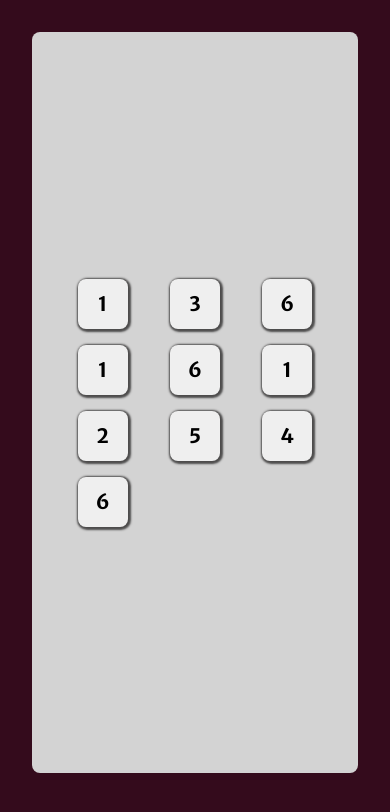
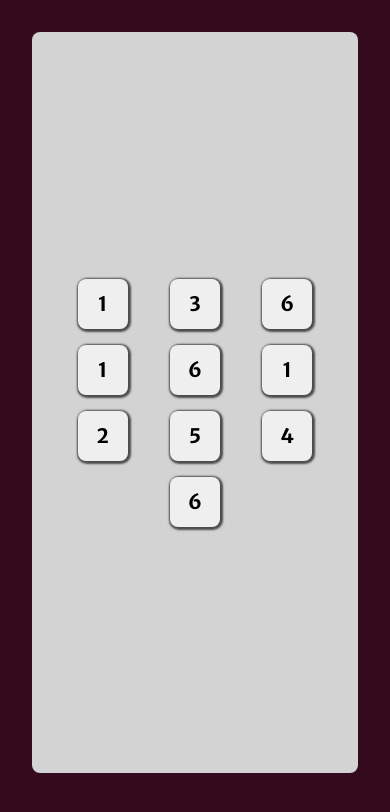
Before and after one commit to Tyriol/tenzies, a React (Vite) app: page / in a window 390 px wide. Shown: the top 812 px of the page. Built offline with nearby package versions, Linux system fonts and the light colour scheme.

Commit message:
update logic and styling to center tenth die on mobile screens

```diff
--- a/src/App.css
+++ b/src/App.css
@@ -31,8 +31,8 @@ button {
     box-shadow: 1px 1px 2px 2px #4d4c4c;
   }
 
-  & .single-item {
-    grid: 2 / 3;
+  & .single {
+    grid-column: 2 / 3;
   }
 }
 
@@ -43,5 +43,9 @@ button {
 
   .dice-container {
     grid-template: auto auto / repeat(5, 1fr);
+
+    & .single {
+      grid-column: auto;
+    }
   }
 }
--- a/src/App.tsx
+++ b/src/App.tsx
@@ -10,7 +10,7 @@ interface diceObject {
 }
 
 function App() {
-  const [dice, setDice] = useState<diceObject[]>(() => generateNewRandomDice());
+  const [dice] = useState<diceObject[]>(() => generateNewRandomDice());
 
   function generateNewRandomDice() {
     return new Array(10).fill(0).map(() => ({
@@ -20,8 +20,8 @@ function App() {
     }));
   }
 
-  const diceElements = dice.map((die) => {
-    return <Die key={die.id} value={die.value} />;
+  const diceElements = dice.map((die, i) => {
+    return <Die key={die.id} value={die.value} className={i === dice.length - 1 ? true : false} />;
   });
 
   return (
--- a/src/components/Die/Die.tsx
+++ b/src/components/Die/Die.tsx
@@ -1,7 +1,10 @@
 interface dieTypes {
   value: number;
+  className: Boolean;
 }
 
-export default function Die({ value }: dieTypes) {
-  return <button>{value}</button>;
+export default function Die({ value, className }: dieTypes) {
+  {
+    return className ? <button className="single">{value}</button> : <button>{value}</button>;
+  }
 }
```
